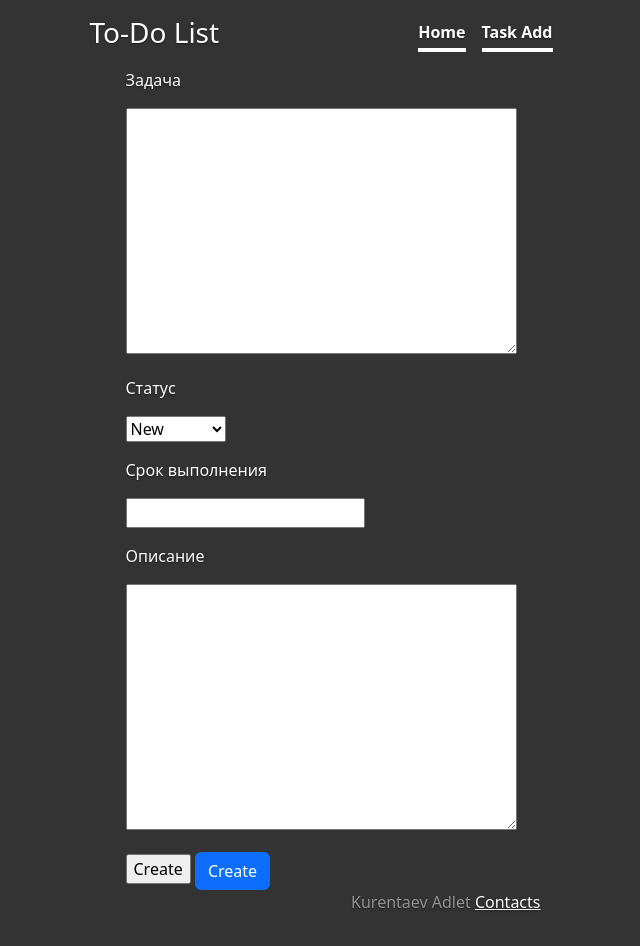
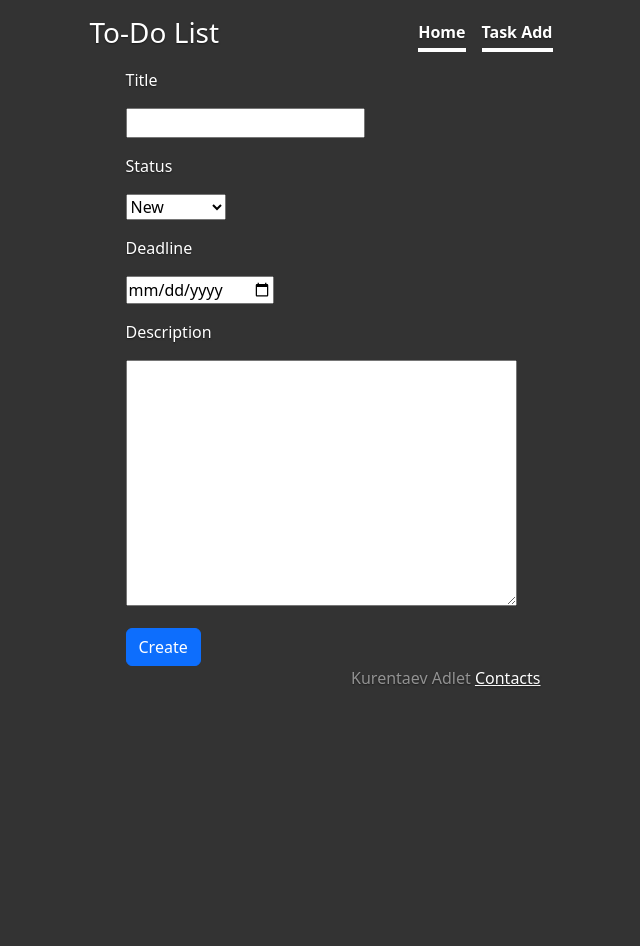
Before and after one commit to kurentaev/homework_55_Adlet_Kurentaev, a Django app: page /todo_list/add/ in a window 1280 px wide. Shown: the whole page, without its empty margins (319-959 px from the left). After the commit the page ends 686 px from the top, so only its background shows below. Run offline with Django 4.2, Linux system fonts and the light colour scheme; some libraries are stand-ins or nearby versions.

Commit message:
Доработана работа форм

```diff
--- a/source/webapp/forms.py
+++ b/source/webapp/forms.py
@@ -1,17 +1,22 @@
 from django import forms
 from django.core.exceptions import ValidationError
-
-from webapp.models import TasksList
+from django.forms import widgets
+from webapp.models import StatusChoices
 
 
-class TasksListForm(forms.ModelForm):
+class TasksListForm(forms.Form):
+    title = forms.CharField(max_length=400, required=True, label='Title')
+    status = forms.ChoiceField(required=True, label='Status', choices=StatusChoices.choices)
+    deadline = forms.DateField(required=False,
+                               label='Deadline',
+                               widget=forms.widgets.DateInput(attrs={'type': 'date'}))
+    description = forms.CharField(max_length=3000,
+                                  required=False,
+                                  label='Description',
+                                  widget=widgets.Textarea)
+
     def clean_title(self):
         title = self.cleaned_data.get('title')
-        print(title)
-        if len(title) < 2:
-            raise ValidationError('Заголовок должен быть длинее двух символов')
+        if len(title) < 1:
+            raise ValidationError('The title must be longer than one characters')
         return title
-
-    class Meta:
-        model = TasksList
-        fields = ('title', 'status', 'deadline', 'description')
--- a/source/webapp/models.py
+++ b/source/webapp/models.py
@@ -9,7 +9,7 @@ class StatusChoices(TextChoices):
 
 
 class TasksList(models.Model):
-    title = models.TextField(max_length=1000, null=False, blank=False, verbose_name='Задача')
+    title = models.TextField(max_length=200, null=False, blank=False, verbose_name='Задача')
     status = models.CharField(verbose_name='Статус', choices=StatusChoices.choices, max_length=100,
                               default=StatusChoices.NEW)
     deadline = models.DateField(null=True, blank=True, verbose_name='Срок выполнения')
--- a/source/webapp/templates/partial/task_form_2.html
+++ /dev/null
@@ -1,11 +0,0 @@
-{% csrf_token %}
-{% load django_bootstrap5 %}
-
-{% for field in form %}
-    <p><label for="">{{ field.label }}</label></p>
-    <p>{{ field }}</p>
-{% endfor %}
-<input type="submit" value="{{ button_text }}"/>
-
-{% bootstrap_button button_type="submit" content=button_text %}
-<!--<input bootstrap_button type="submit" value="{{ button_text }}">-->
--- a/source/webapp/templates/task_create.html
+++ b/source/webapp/templates/task_create.html
@@ -9,7 +9,7 @@ To-Do create
         <p class="lead">
             <form action="{% url 'todo_add' %}" method="POST">
             <div class="form">
-              {% include 'partial/task_form_2.html' with button_text='Create' %}
+              {% include 'partial/task_form.html' with button_text='Create' %}
             </div>
             </form>
       </main>
--- a/source/webapp/templates/task_update.html
+++ b/source/webapp/templates/task_update.html
@@ -9,7 +9,7 @@ Task update
         <p class="lead">
             <form action="{% url 'todo_update' task.pk %}" method="POST">
                 <div class="form">
-                    {% include 'partial/task_form_2.html' with button_text='Edit' %}
+                    {% include 'partial/task_form.html' with button_text='Edit' %}
                 </div>
             </form>
       </main>
--- a/source/webapp/views/tasks.py
+++ b/source/webapp/views/tasks.py
@@ -6,25 +6,25 @@ from webapp.forms import TasksListForm
 
 
 def add_view(request):
-    form = TasksListForm()
     if request.method == "GET":
+        form = TasksListForm()
         return render(request, "task_create.html", context={'choices': StatusChoices.choices, 'form': form})
-    form = TasksListForm(request.POST)
-    if not form.is_valid():
-        return render(request, "task_create.html", context={'choices': StatusChoices.choices, 'form': form})
-    # if request.POST.get('deadline') == '':
-    #     deadline = None
-    # else:
-    #     deadline = request.POST.get('deadline')
-    # task_data = {
-    #     'title': request.POST.get('title'),
-    #     'status': request.POST.get('status'),
-    #     'deadline': deadline,
-    #     'description': request.POST.get('description')
-    # }
-    # task = TasksList.objects.create(**task_data)
-    task = TasksList.objects.create(**form.cleaned_data)
-    return redirect('todo_detail', pk=task.pk)
+    elif request.method == "POST":
+        form = TasksListForm(request.POST)
+        if form.is_valid():
+            if request.POST.get('deadline') == '':
+                print(123)
+                deadline = None
+            else:
+                deadline = request.POST.get('deadline')
+            task_data = {
+                'title': request.POST.get('title'),
+                'status': request.POST.get('status'),
+                'deadline': deadline,
+                'description': request.POST.get('description')
+            }
+            task = TasksList.objects.create(**task_data)
+            return redirect('todo_detail', pk=task.pk)
 
 
 def task_view(request, pk):
@@ -44,12 +44,34 @@ def confirm_delete(request, pk):
 
 
 def update_view(request, pk):
+    errors = {}
     task = get_object_or_404(TasksList, pk=pk)
-    if request.method == 'POST':
+    if request.method == 'GET':
+        form = TasksListForm(initial={
+            'title': task.title,
+            'status': task.status,
+            'deadline': task.deadline,
+            'description': task.description
+        })
+        return render(request, 'task_update.html', context={'form': form, 'task': task})
+    elif request.method == 'POST':
+        if request.POST.get('deadline') == '':
+            deadline = None
+        else:
+            deadline = request.POST.get('deadline')
         task.title = request.POST.get('title')
         task.status = request.POST.get('status')
-        task.deadline = request.POST.get('deadline')
+        task.deadline = deadline
         task.description = request.POST.get('description')
+        if errors:
+            return render(
+                request,
+                'task_update.html',
+                context={
+                    'task': task,
+                    'choices': StatusChoices.choices,
+                    'errors': errors
+                    })
         task.save()
         return redirect('todo_detail', pk=task.pk)
     return render(
```
Also changed, not shown: source/webapp/templates/partial/task_form.html (+14 -37 lines), source/webapp/migrations/0005_alter_taskslist_title.py (added), source/webapp/migrations/0006_alter_taskslist_title.py (added).
